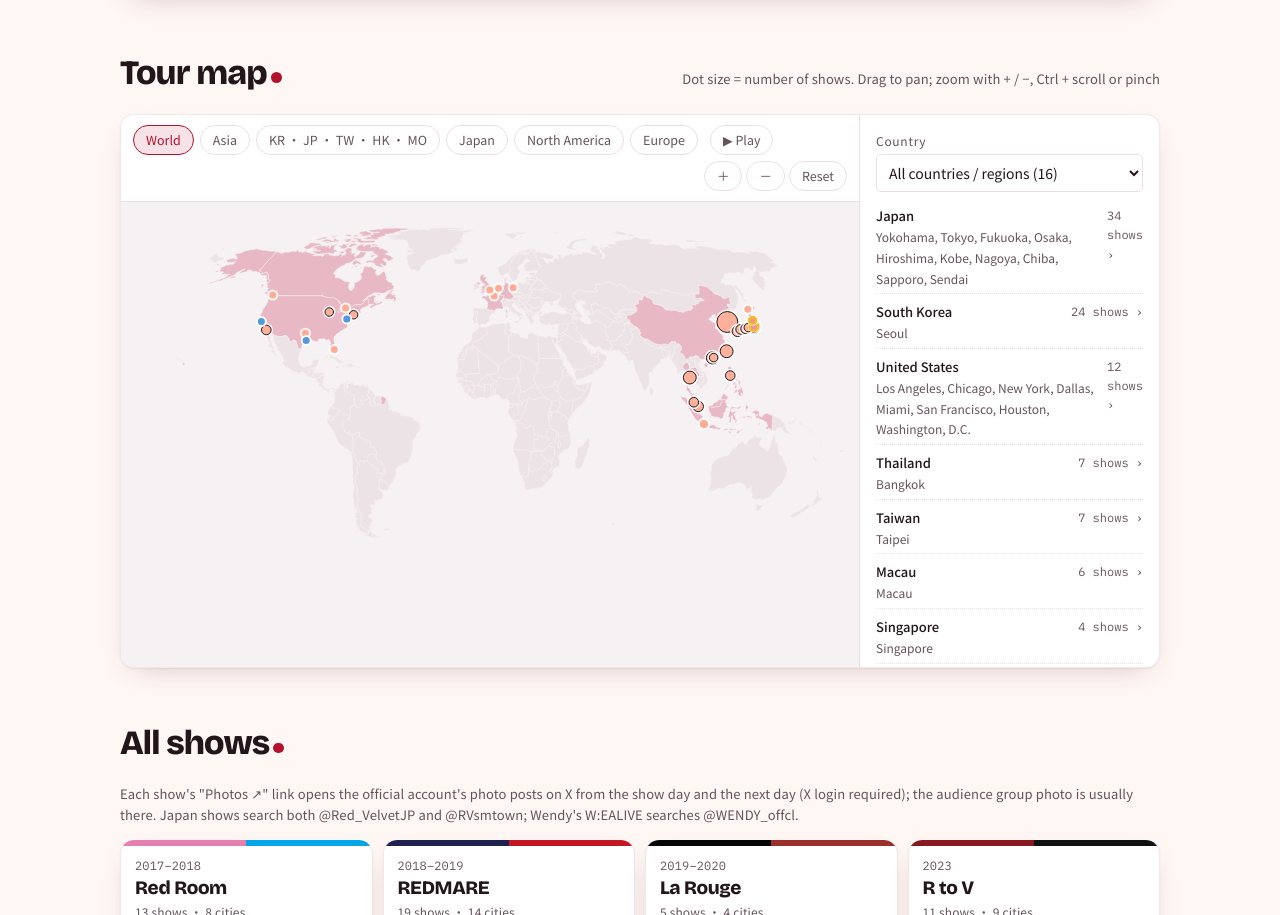
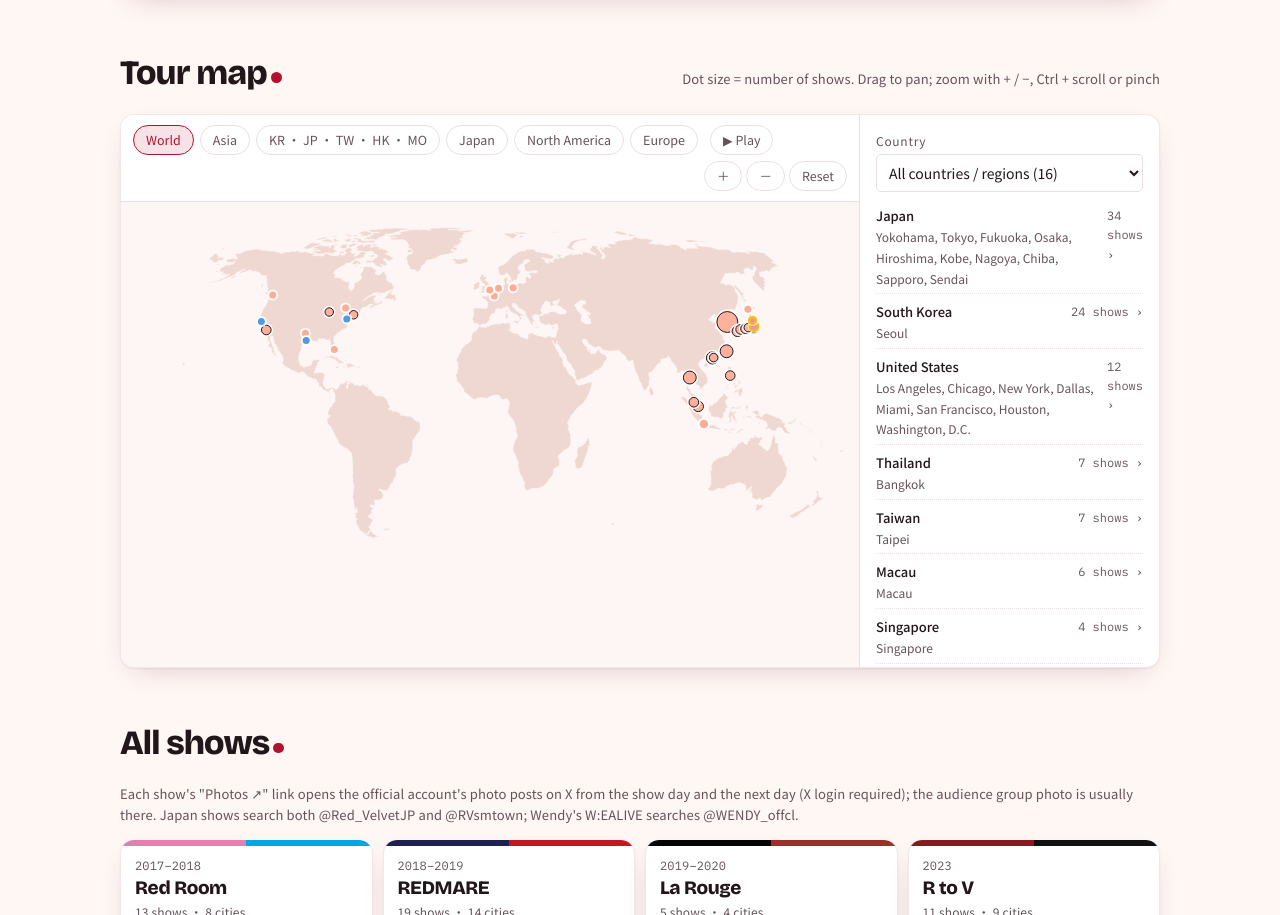
Before and after one commit to confetticon/rv-concerts, a plain HTML site: page index.html in a window 1280 px wide. Shown: the part 990-1905 px from the top of the page. Drawn offline with nearby package versions, Linux system fonts and the light colour scheme; a web font is replaced by a local one.

Commit message:
Add files via upload

```diff
--- a/index.html
+++ b/index.html
@@ -14,7 +14,7 @@
 :root{
   --bg:#fff7f4; --surface:#ffffff; --ink:#22161b; --muted:#65525a; --line:#eadfe3;
   --red:#b3122e; --velvet:#5a1a3a; --red-soft:#f7e3e7; --velvet-soft:#efe4ec; --cancel:#9a8b91;
-  --land:#ece3e7; --land-on:#e8b9c4; --sea:#f6f1f3;
+  --land:#f0d8d2; --land-on:#e8b9c4; --sea:#fdf6f4;
   --c-rv:#ffa38b; --c-irene:#f27fae; --c-seulgi:#f2bd1d; --c-wendy:#3d8fdc; --c-joy:#3fae5a; --c-yeri:#9b6fd0;
   --display:"Bricolage Grotesque","Chiron GoRound TC","Noto Sans TC",system-ui,sans-serif;
   --body:"Chiron GoRound TC","Noto Sans TC","PingFang TC","Microsoft JhengHei",system-ui,sans-serif;
@@ -1089,6 +1089,8 @@ let W=960,H=540;
 const NARROW=()=>document.getElementById("map").parentElement.clientWidth<640;
 const svg=d3.select("#map");
 const countries=topojson.feature(WORLD,WORLD.objects.countries).features.filter(f=>f.properties.name!=="Antarctica");
+/* the map draws land as one shape: no borders, no country shading, so it takes no position on disputed borders */
+const LAND=topojson.merge(WORLD,WORLD.objects.countries.geometries.filter(g=>g.properties.name!=="Antarctica"));
 const bgRect=svg.append("rect").attr("width",W).attr("height",H).attr("fill","transparent");
 const gZoom=svg.append("g"), gLand=gZoom.append("g"), gPins=gZoom.append("g");
 let zk=1,zt=d3.zoomIdentity;
@@ -1144,7 +1146,7 @@ function drawMap(){
   fitRegion();
   const agg=cityAgg();
   const onTopo=new Set([...agg.values()].map(c=>COUNTRY_TOPO[CITY[c.name][1]]).filter(Boolean));
-  gLand.selectAll("path").data(countries).join("path").attr("class",d=>"country"+(onTopo.has(d.properties.name)?" on":"")).attr("d",path);
+  gLand.selectAll("path").data([LAND]).join("path").attr("class","country").attr("d",path);
   const r=d3.scaleSqrt().domain([1,40]).range(region==="world"?(NARROW()?[4,12]:[3.5,13]):[5,18]);
   const pts=[...agg.values()].map(c=>{const [x,y]=projection([CITY[c.name][3],CITY[c.name][2]]);return {...c,x,y}})
     .filter(p=>p.x>-20&&p.x<W+20&&p.y>-20&&p.y<H+20).sort((a,b)=>b.shows.length-a.shows.length);
@@ -1861,7 +1863,7 @@ async function makeCard(){
     proj=d3.geoMercator().fitExtent([[mx+30,my+30],[mx+mw-30,my+mh-30]],{type:"MultiPoint",coordinates:[[cxl-hl,cyl-hb],[cxl+hl,cyl+hb]]})}
   const pth=d3.geoPath(proj,x);
   const on=new Set([...st.ctry].map(k=>COUNTRY_TOPO[k]).filter(Boolean));
-  countries.forEach(f=>{x.beginPath();pth(f);x.fillStyle=on.has(f.properties.name)?"rgba(255,163,139,.38)":"rgba(251,239,230,.14)";x.fill();x.strokeStyle="rgba(58,13,32,.7)";x.lineWidth=1;x.stroke()});
+  x.beginPath();pth(LAND);x.fillStyle="rgba(251,239,230,.16)";x.fill();
   const byCity=new Map();st.sh.forEach(s=>byCity.set(s.city,(byCity.get(s.city)||0)+1));
   const placed=[];
   [...byCity.entries()].sort((a,b)=>b[1]-a[1]).forEach(([n,k])=>{const [px,py]=proj([CITY[n][3],CITY[n][2]]);const r=9+Math.sqrt(k)*5;
```
